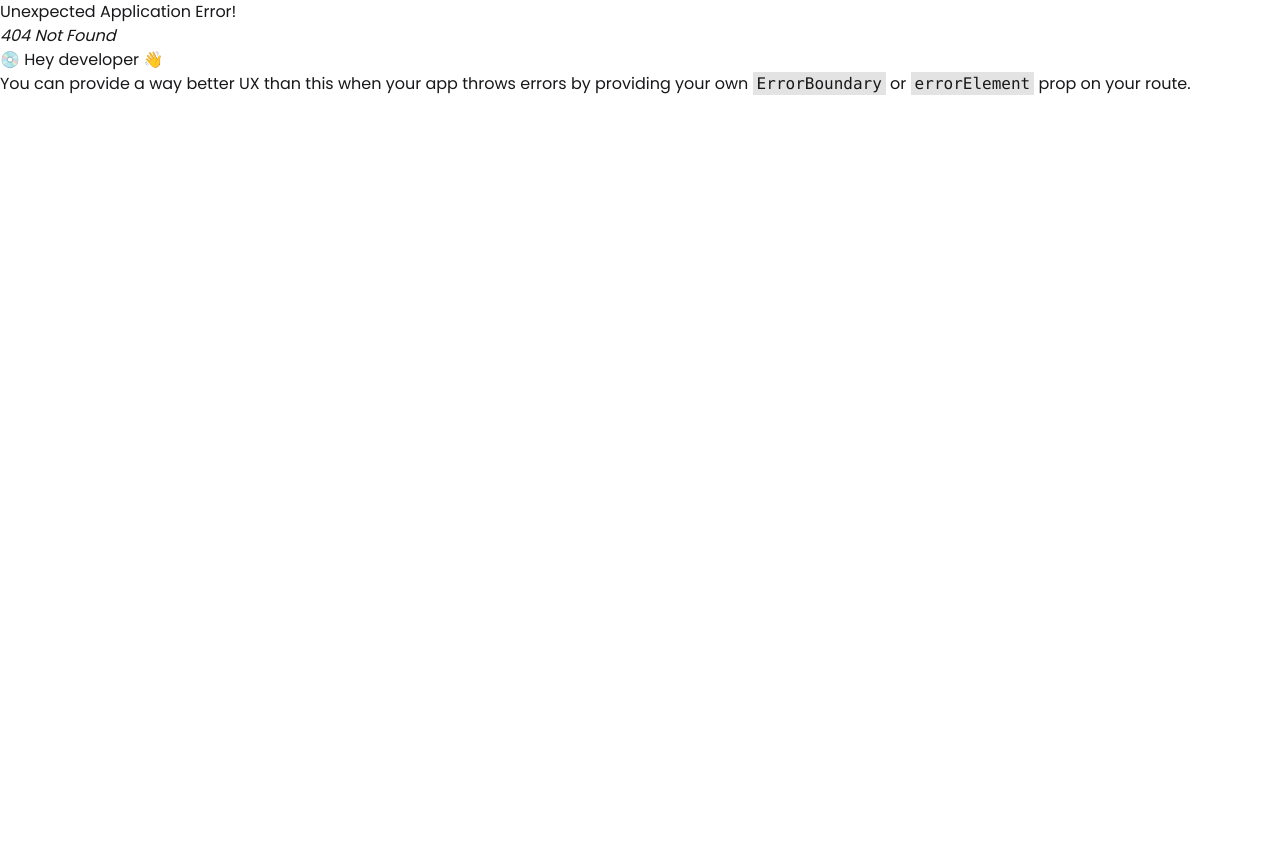
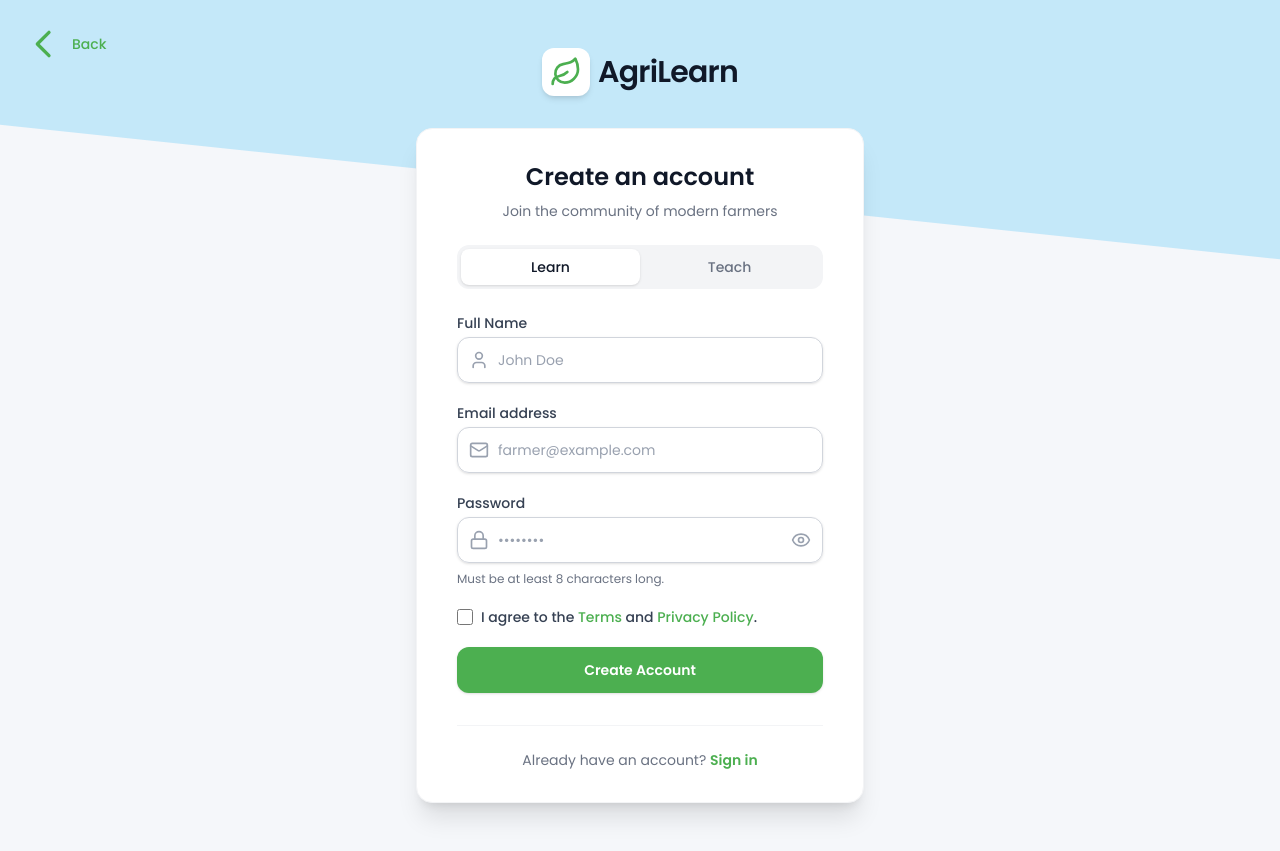
Before and after one commit to bayjidmia/Agrilearn-Platform-Clientside, a React (Vite) app: page /register in a window 1280 px wide. Before the commit this address had no page. Before the commit the page ends 800 px from the top, so only its background shows below. Built offline with nearby package versions, Linux system fonts and the light colour scheme.

Commit message:
added register page

```diff
--- a/src/app/router.jsx
+++ b/src/app/router.jsx
@@ -2,6 +2,7 @@ import { createBrowserRouter } from "react-router";
 import Root from "../layouts/Root";
 import Home from "../pages/Home/Home";
 import { Login } from "../features/auth/Login";
+import { Register } from "../features/auth/Register";
 
 export const router = createBrowserRouter([
   {
@@ -16,6 +17,10 @@ export const router = createBrowserRouter([
         path: "login",
         Component: Login,
       },
+      {
+        path: "register",
+        Component: Register,
+      },
     ],
   },
 ]);
--- /dev/null
+++ b/src/features/auth/Register.jsx
@@ -0,0 +1,201 @@
+import { Link } from "react-router";
+import { Leaf, Mail, Lock, User, UserCheck, Eye, EyeOff } from "lucide-react";
+import { useState } from "react";
+
+export function Register() {
+  const [showPassword, setShowPassword] = useState(false);
+  const [role, setRole] = useState("student");
+
+  return (
+    <div className="min-h-screen bg-[#F5F7FA] flex flex-col justify-center py-12 sm:px-6 lg:px-8 relative overflow-hidden">
+      {/* Background decorative elements */}
+      <div className="absolute top-0 right-0 w-full h-96 bg-[#03A9F4] transform skew-y-6 -translate-y-48 opacity-20 z-0"></div>
+      <Link
+        to="/"
+        className="absolute top-6 left-6 z-20 flex items-center gap-2 text-primary hover:text-gray-200 transition"
+      >
+        <svg
+          xmlns="http://www.w3.org/2000/svg"
+          className="h-10 w-10"
+          fill="none"
+          viewBox="0 0 24 24"
+          stroke="currentColor"
+        >
+          <path
+            strokeLinecap="round"
+            strokeLinejoin="round"
+            strokeWidth={2}
+            d="M15 19l-7-7 7-7"
+          />
+        </svg>
+        <span className="text-sm font-medium hidden sm:block">Back</span>
+      </Link>
+      <div className="sm:mx-auto sm:w-full sm:max-w-md relative z-10">
+        <Link to="/" className="flex items-center justify-center gap-2 mb-8">
+          <div className="w-12 h-12 bg-white rounded-xl shadow-md flex items-center justify-center text-[#4CAF50]">
+            <Leaf className="w-8 h-8" />
+          </div>
+          <span className="font-bold text-3xl text-gray-900 font-poppins tracking-tight">
+            AgriLearn
+          </span>
+        </Link>
+      </div>
+
+      <div className="sm:mx-auto sm:w-full sm:max-w-md relative z-10">
+        <div className="bg-white py-8 px-4 shadow-xl sm:rounded-2xl sm:px-10 border border-gray-100">
+          <div className="mb-6 text-center">
+            <h2 className="text-2xl font-bold text-gray-900 font-poppins">
+              Create an account
+            </h2>
+            <p className="text-gray-500 mt-2 text-sm">
+              Join the community of modern farmers
+            </p>
+          </div>
+
+          <div className="flex bg-gray-100 p-1 rounded-xl mb-6">
+            <button
+              className={`flex-1 py-2 text-sm font-medium rounded-lg transition-colors ${role === "student" ? "bg-white shadow-sm text-gray-900" : "text-gray-500 hover:text-gray-700"}`}
+              onClick={() => setRole("student")}
+            >
+              Learn
+            </button>
+            <button
+              className={`flex-1 py-2 text-sm font-medium rounded-lg transition-colors ${role === "instructor" ? "bg-white shadow-sm text-gray-900" : "text-gray-500 hover:text-gray-700"}`}
+              onClick={() => setRole("instructor")}
+            >
+              Teach
+            </button>
+          </div>
+
+          <form className="space-y-5" action="#" method="POST">
+            <div>
+              <label
+                htmlFor="name"
+                className="block text-sm font-medium text-gray-700"
+              >
+                Full Name
+              </label>
+              <div className="mt-1 relative">
+                <div className="absolute inset-y-0 left-0 pl-3 flex items-center pointer-events-none">
+                  <User className="h-5 w-5 text-gray-400" />
+                </div>
+                <input
+                  id="name"
+                  name="name"
+                  type="text"
+                  required
+                  className="appearance-none block w-full pl-10 pr-3 py-3 border border-gray-300 rounded-xl shadow-sm placeholder-gray-400 focus:outline-none focus:ring-[#4CAF50] focus:border-[#4CAF50] sm:text-sm transition-colors"
+                  placeholder="John Doe"
+                />
+              </div>
+            </div>
+
+            <div>
+              <label
+                htmlFor="email"
+                className="block text-sm font-medium text-gray-700"
+              >
+                Email address
+              </label>
+              <div className="mt-1 relative">
+                <div className="absolute inset-y-0 left-0 pl-3 flex items-center pointer-events-none">
+                  <Mail className="h-5 w-5 text-gray-400" />
+                </div>
+                <input
+                  id="email"
+                  name="email"
+                  type="email"
+                  autoComplete="email"
+                  required
+                  className="appearance-none block w-full pl-10 pr-3 py-3 border border-gray-300 rounded-xl shadow-sm placeholder-gray-400 focus:outline-none focus:ring-[#4CAF50] focus:border-[#4CAF50] sm:text-sm transition-colors"
+                  placeholder="farmer@example.com"
+                />
+              </div>
+            </div>
+
+            <div>
+              <label
+                htmlFor="password"
+                className="block text-sm font-medium text-gray-700"
+              >
+                Password
+              </label>
+              <div className="mt-1 relative">
+                <div className="absolute inset-y-0 left-0 pl-3 flex items-center pointer-events-none">
+                  <Lock className="h-5 w-5 text-gray-400" />
+                </div>
+                <input
+                  id="password"
+                  name="password"
+                  type={showPassword ? "text" : "password"}
+                  autoComplete="new-password"
+                  required
+                  className="appearance-none block w-full pl-10 pr-10 py-3 border border-gray-300 rounded-xl shadow-sm placeholder-gray-400 focus:outline-none focus:ring-[#4CAF50] focus:border-[#4CAF50] sm:text-sm transition-colors"
+                  placeholder="••••••••"
+                />
+                <button
+                  type="button"
+                  className="absolute inset-y-0 right-0 pr-3 flex items-center text-gray-400 hover:text-gray-600"
+                  onClick={() => setShowPassword(!showPassword)}
+                >
+                  {showPassword ? (
+                    <EyeOff className="h-5 w-5" />
+                  ) : (
+                    <Eye className="h-5 w-5" />
+                  )}
+                </button>
+              </div>
+              <p className="mt-2 text-xs text-gray-500">
+                Must be at least 8 characters long.
+              </p>
+            </div>
+
+            <div className="flex items-start">
+              <div className="flex items-center h-5">
+                <input
+                  id="terms"
+                  name="terms"
+                  type="checkbox"
+                  required
+                  className="h-4 w-4 text-[#4CAF50] focus:ring-[#4CAF50] border-gray-300 rounded"
+                />
+              </div>
+              <div className="ml-2 text-sm">
+                <label htmlFor="terms" className="font-medium text-gray-700">
+                  I agree to the{" "}
+                  <a href="#" className="text-[#4CAF50] hover:text-[#43a047]">
+                    Terms
+                  </a>{" "}
+                  and{" "}
+                  <a href="#" className="text-[#4CAF50] hover:text-[#43a047]">
+                    Privacy Policy
+                  </a>
+                  .
+                </label>
+              </div>
+            </div>
+
+            <div>
+              <Link
+                to={role === "student" ? "/student" : "/instructor"}
+                className="w-full flex justify-center py-3 px-4 border border-transparent rounded-xl shadow-sm text-sm font-bold text-white bg-[#4CAF50] hover:bg-[#43a047] focus:outline-none focus:ring-2 focus:ring-offset-2 focus:ring-[#4CAF50] transition-colors"
+              >
+                Create Account
+              </Link>
+            </div>
+          </form>
+
+          <div className="mt-8 text-center text-sm border-t border-gray-100 pt-6">
+            <span className="text-gray-500">Already have an account? </span>
+            <Link
+              to="/login"
+              className="font-bold text-[#4CAF50] hover:text-[#43a047]"
+            >
+              Sign in
+            </Link>
+          </div>
+        </div>
+      </div>
+    </div>
+  );
+}
--- a/src/pages/FAQ/FAQ.jsx
+++ b/src/pages/FAQ/FAQ.jsx
@@ -59,7 +59,7 @@ const FAQ = () => {
   ];
 
   return (
-    <section className="container mx-auto px-4 py-16 font-sans">
+    <section className="container mt-10 mx-auto px-4 py-16 font-sans">
       <div className="text-center mb-12">
         <span className="bg-green-50 text-green-700 text-xs font-semibold px-3 py-1 rounded-full uppercase border border-green-100">
           FAQ
--- a/src/pages/Static/Feature.jsx
+++ b/src/pages/Static/Feature.jsx
@@ -103,7 +103,7 @@ const Feature = () => {
   ];
 
   return (
-    <div className=" bg-[#183a37]  conatiner border-2 mt-10 text-white py-20 px-4 md:px-0">
+    <div className=" bg-[#183a37]  conatiner border-2 mt-20 text-white py-20 px-4 md:px-0">
       <div className="container mx-auto">
         <div className="text-center mb-16">
           <h2 className="text-4xl font-bold mb-4">
```
